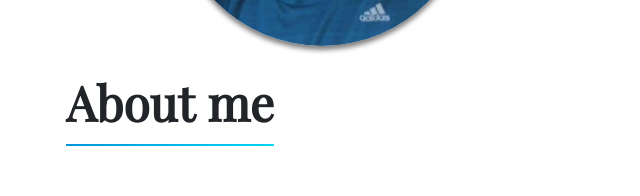
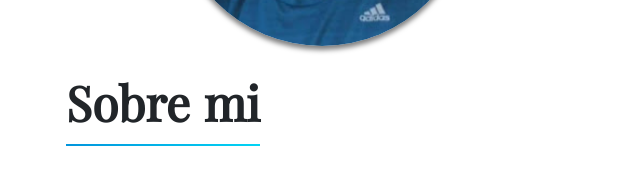
Before and after one commit to JulsMonjaraz/Personal_Portfolio, a React (Create React App) app: page /about in a window 1280 px wide. Shown: the part 266-462 px from the top of the page, without its empty margins (318-958 px from the left). Built offline with nearby package versions, Linux system fonts and the light colour scheme.

Commit message:
Sobre mi -about me

```diff
--- a/src/Components/Pages/About.jsx
+++ b/src/Components/Pages/About.jsx
@@ -8,7 +8,7 @@ function About() {
                 <img src="images/julio.jpg" alt="" className="my-img"/>
             </div>
             <div className="description-container">
-            <h2 className = "about-title">About me</h2>
+            <h2 className = "about-title">Sobre mi</h2>
               <p className="description">I'm a software engineer based in Querétato-México. <br/>
               I help converting ideas and visions into meaningful and useful products.</p>
             </div>
```
